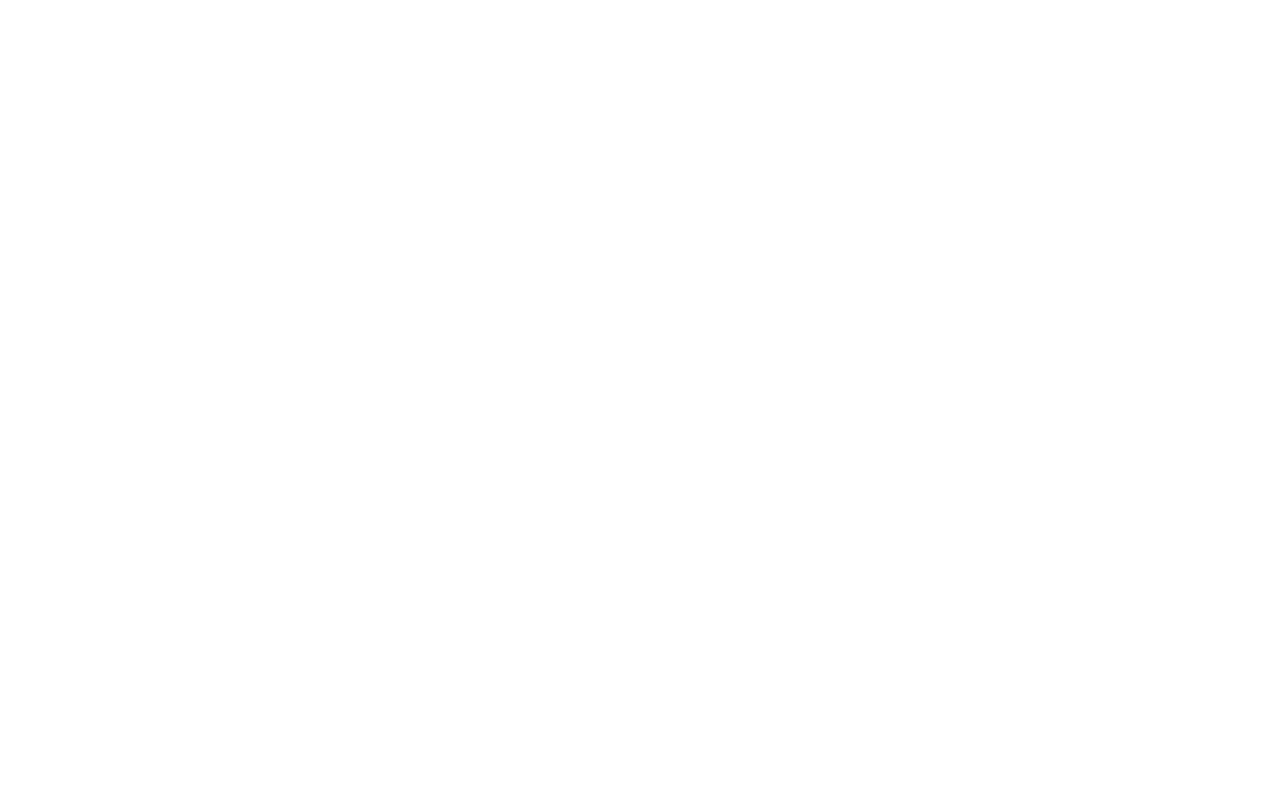
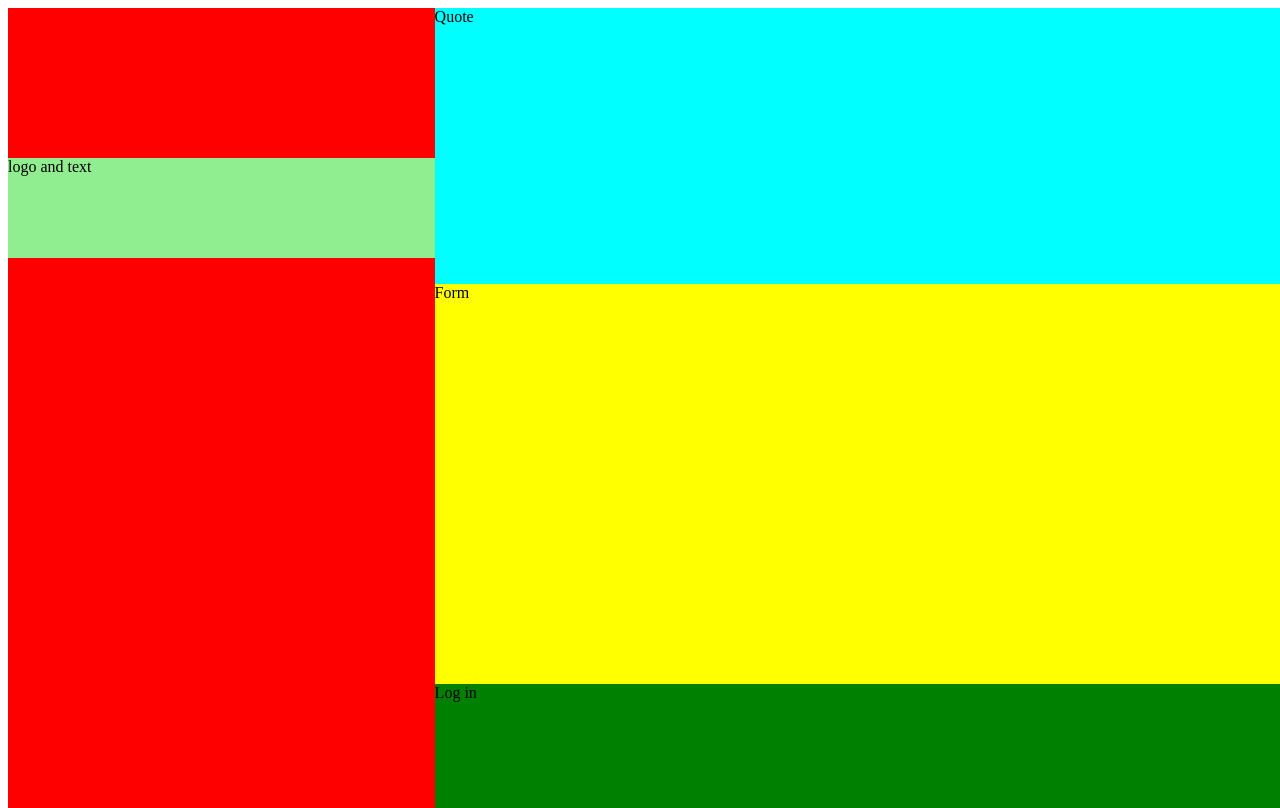
Before and after one commit to darizae/sign-up-form, a plain HTML site: page index.html in a window 1280 px wide. Drawn offline with Linux system fonts and the light colour scheme.

Commit message:
Set overall layout of the webpage

```diff
--- a/index.html
+++ b/index.html
@@ -8,6 +8,23 @@
     <title>My Sign Up Form</title>
 </head>
 <body>
-
+    <div id="content">
+        <div id="left-side">
+            <div id="logo-text">
+                logo and text
+            </div>
+        </div>
+        <div id="right-side">
+            <div id="header-text">
+                Quote
+            </div>
+            <div id="form">
+                Form
+            </div>
+            <div id="log-in">
+                Log in
+            </div>
+        </div>
+    </div>
 </body>
 </html>
--- a/style.css
+++ b/style.css
@@ -0,0 +1,44 @@
+#content {
+    display: flex;
+    position: absolute;
+    height: 100%;
+    width: 100%;
+}
+
+#left-side {
+    float: left;
+    width: 33.33%;
+    background-color: red;
+}
+
+#right-side {
+    float: right;
+    width: 66.66%;
+    background-color: blue;
+    display: flex;
+    flex-direction: column;
+    align-items: stretch;
+}
+
+#logo-text {
+    position: relative;
+    top: calc(50% - 250px); /* moves the rectangle 50px above the middle */
+    width: 100%;
+    height: 100px;
+    background-color: lightgreen;
+}
+
+#header-text {
+    background-color: aqua;
+    height: 34.5%;
+}
+
+#form {
+    background-color: yellow;
+    height: 50%;
+}
+
+#log-in {
+    background-color: green;
+    height: 15.5%;
+}
```
